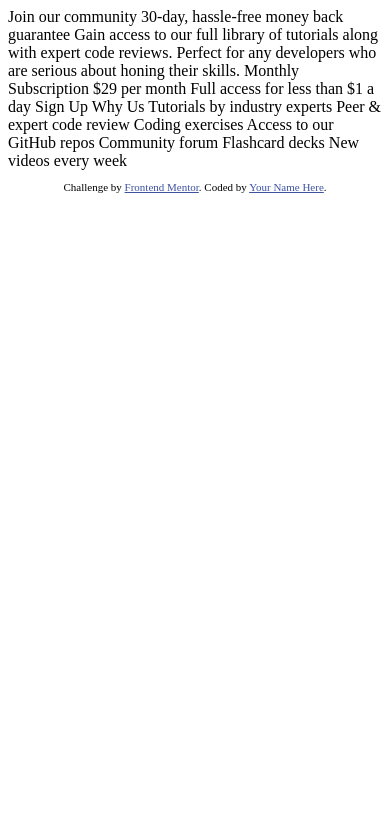
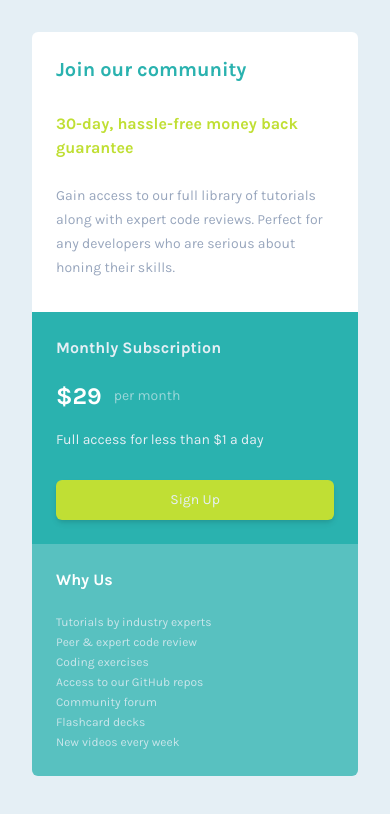
Before and after one commit to d-donne/single-price-grid-component, a website: page index.html in a window 390 px wide. Drawn offline with Linux system fonts and the light colour scheme.

Commit message:
finished layout and responsiveness

```diff
--- a/index.html
+++ b/index.html
@@ -1,50 +1,55 @@
 <!DOCTYPE html>
 <html lang="en">
+
 <head>
   <meta charset="UTF-8">
-  <meta name="viewport" content="width=device-width, initial-scale=1.0"> <!-- displays site properly based on user's device -->
+  <meta name="viewport" content="width=device-width, initial-scale=1.0">
+  <link rel="icon" type="image/png" sizes="32x32" href="./assets/images/favicon-32x32.png">
+  <link rel="preconnect" href="https://fonts.googleapis.com">
+  <link rel="preconnect" href="https://fonts.gstatic.com" crossorigin>
+  <link href="https://fonts.googleapis.com/css2?family=Karla:wght@400;700&display=swap" rel="stylesheet">
+  <title>Frontend Mentor | Single Price Grid Component</title>
+  <link rel="stylesheet" href="assets/css/output.css">
+</head>
 
-  <link rel="icon" type="image/png" sizes="32x32" href="./images/favicon-32x32.png">
+<body class="bg-light-gray font-ff-primary text-base font-normal grid place-items-center w-screen md:h-screen">
 
-  <title>Frontend Mentor | Single Price Grid Component</title>
+  <main class="grid md:grid-cols-[repeat(2,_311px)] mx-[2rem] md:mx-0 my-8 md:my-0 rounded-md overflow-x-hidden">
+    <section role="doc-introduction" class="bg-white card pb-8 md:col-span-2 md:h-[218px]"> <!-- intro section -->
+      <h1 class="text-xl text-cyan">Join our community</h1>
+      <h2 class="text-bright-yellow mt-7">30-day, hassle-free money back guarantee</h2>
+      <p class="text-grayish-blue text-[0.875rem] leading-6 mt-6 md:mt-[1.125rem] md:mb-1 max-w-[24rem] md:max-w-[30rem]">
+        Gain access to our full library of tutorials along with expert code reviews.
+        Perfect for any developers who are serious about honing their skills.
+      </p>
+    </section>
 
-  <!-- Feel free to remove these styles or customise in your own stylesheet 👍 -->
-  <style>
-    .attribution { font-size: 11px; text-align: center; }
-    .attribution a { color: hsl(228, 45%, 44%); }
-  </style>
-</head>
-<body>
-  Join our community
+    <section class="bg-cyan card"> <!-- subscription section -->
+      <h2 class="text-light-gray">Monthly Subscription</h2>
+      <div class="mt-5 flex items-center gap-3"><h3 class="inline font-semibold text-white text-2xl ">&dollar;29</h3><span class="text-light-gray font-base font-normal text-sm opacity-60"> per month</span></div>
+      <p class="text-light-gray text-[0.875rem] mt-[1rem]">Full access for less than &dollar;1 a day</p>
+      <a href="" role="button" class="mt-[1.75rem] block text-center bg-bright-yellow text-light-gray w-full max-w-[24rem] rounded-md py-2 shadow-md text-[0.875rem] hover:opacity-50">Sign Up</a>
+    </section>
 
-  30-day, hassle-free money back guarantee
-
-  Gain access to our full library of tutorials along with expert code reviews.
-  Perfect for any developers who are serious about honing their skills.
-
-  Monthly Subscription
-
-  &dollar;29 per month
-
-  Full access for less than &dollar;1 a day
-
-  Sign Up
-
-  Why Us
-
-  Tutorials by industry experts
-  Peer &amp; expert code review
-  Coding exercises
-  Access to our GitHub repos
-  Community forum
-  Flashcard decks
-  New videos every week
-
-  <footer>
+    <section class="bg-light-cyan bg-opacity-100 card "> <!-- why us section -->
+      <h2 class="text-white">Why Us</h2>
+      <ul class="text-xs text-light-gray text-opacity-80 mt-5 leading-5">
+        <li>Tutorials by industry experts</li>
+        <li>Peer &amp; expert code review</li>
+        <li>Coding exercises</li>
+        <li>Access to our GitHub repos</li>
+        <li>Community forum</li>
+        <li>Flashcard decks</li>
+        <li>New videos every week</li>
+      </ul>
+    </section>
+  </main>
+  <!-- <footer>
     <p class="attribution">
       Challenge by <a href="https://www.frontendmentor.io?ref=challenge" target="_blank">Frontend Mentor</a>.
       Coded by <a href="#">Your Name Here</a>.
     </p>
-  </footer>
+  </footer> -->
 </body>
+
 </html>
--- /dev/null
+++ b/src/input.css
@@ -0,0 +1,25 @@
+@tailwind base;
+@tailwind components;
+@tailwind utilities;
+
+
+@layer base {
+    h1, h2 {
+        @apply font-semibold
+
+    }
+
+}
+
+@layer components {
+    .card {
+        @apply p-6 md:p-10
+    }
+}
+
+
+
+ /* <style>
+    .attribution { font-size: 11px; text-align: center; }
+    .attribution a { color: hsl(228, 45%, 44%); }
+  </style> */
--- /dev/null
+++ b/tailwind.config.js
@@ -0,0 +1,20 @@
+/** @type {import('tailwindcss').Config} */
+module.exports = {
+  content: ["./*html"],
+  theme: {
+    colors: {
+      cyan: "hsl(179, 62%, 43%)",
+      "bright-yellow": "hsl(71, 73%, 54%)",
+      "light-gray": "hsl(204, 43%, 93%)",
+      "grayish-blue": "hsl(218, 22%, 67%)",
+      white: "white",
+      red: "red",
+      "light-cyan": "hsl(179, 62%, 43%, 75%)"
+    },
+    fontFamily: {
+      "ff-primary": ["Karla", "sans-serif"],
+    },
+    extend: {},
+  },
+  plugins: [],
+};
```
Also changed, not shown: package.json (added, +15 -0 lines), README.md, assets/css/output.css (added), assets/images/favicon-32x32.png (renamed from images/favicon-32x32.png), 2 other files.
